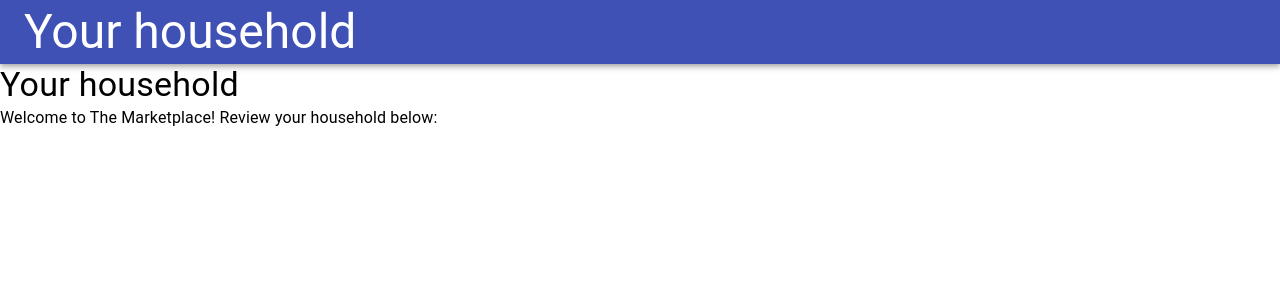
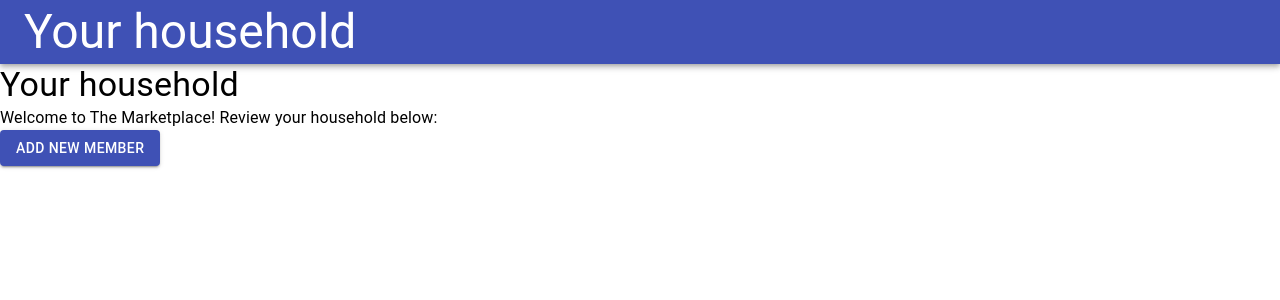
Before and after one commit to charleyf/nava-frontend-household, a React (Create React App) app: page / in a window 1280 px wide. Shown: the top 300 px of the page. Built offline with nearby package versions, Linux system fonts and the light colour scheme.

Commit message:
Add the add button

```diff
--- a/src/App.js
+++ b/src/App.js
@@ -1,5 +1,6 @@
 import Navbar from "./components/Navbar";
 import Pageheader from "./components/Pageheader";
+import Button from "@material-ui/core/Button";
 
 function App() {
   return (
@@ -9,6 +10,9 @@
         title={"Your household"}
         description={"Welcome to The Marketplace! Review your household below:"}
       />
+      <Button variant="contained" color="primary" onClick={() => {}}>
+        Add new member
+      </Button>
     </>
   );
 }
```
